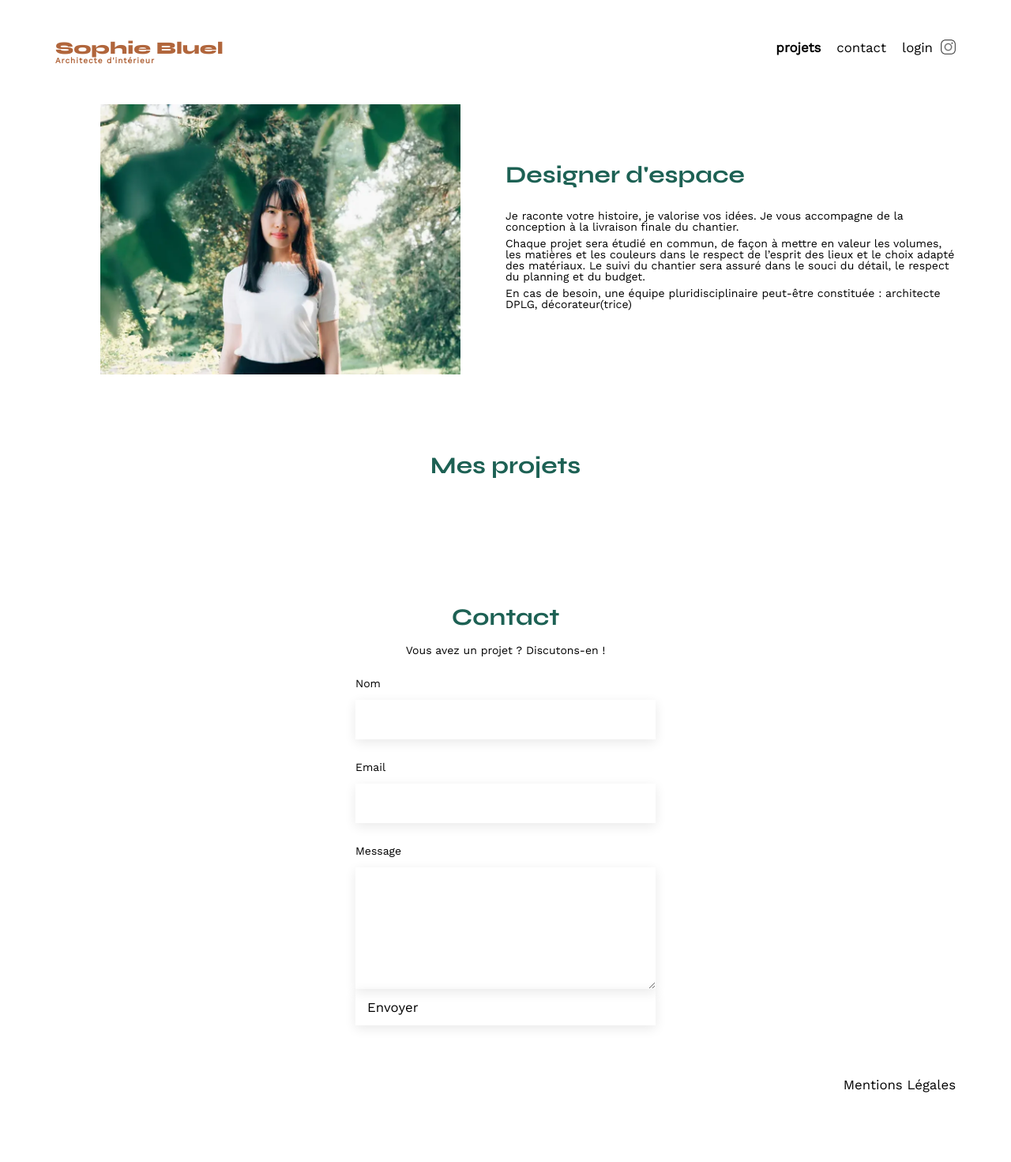
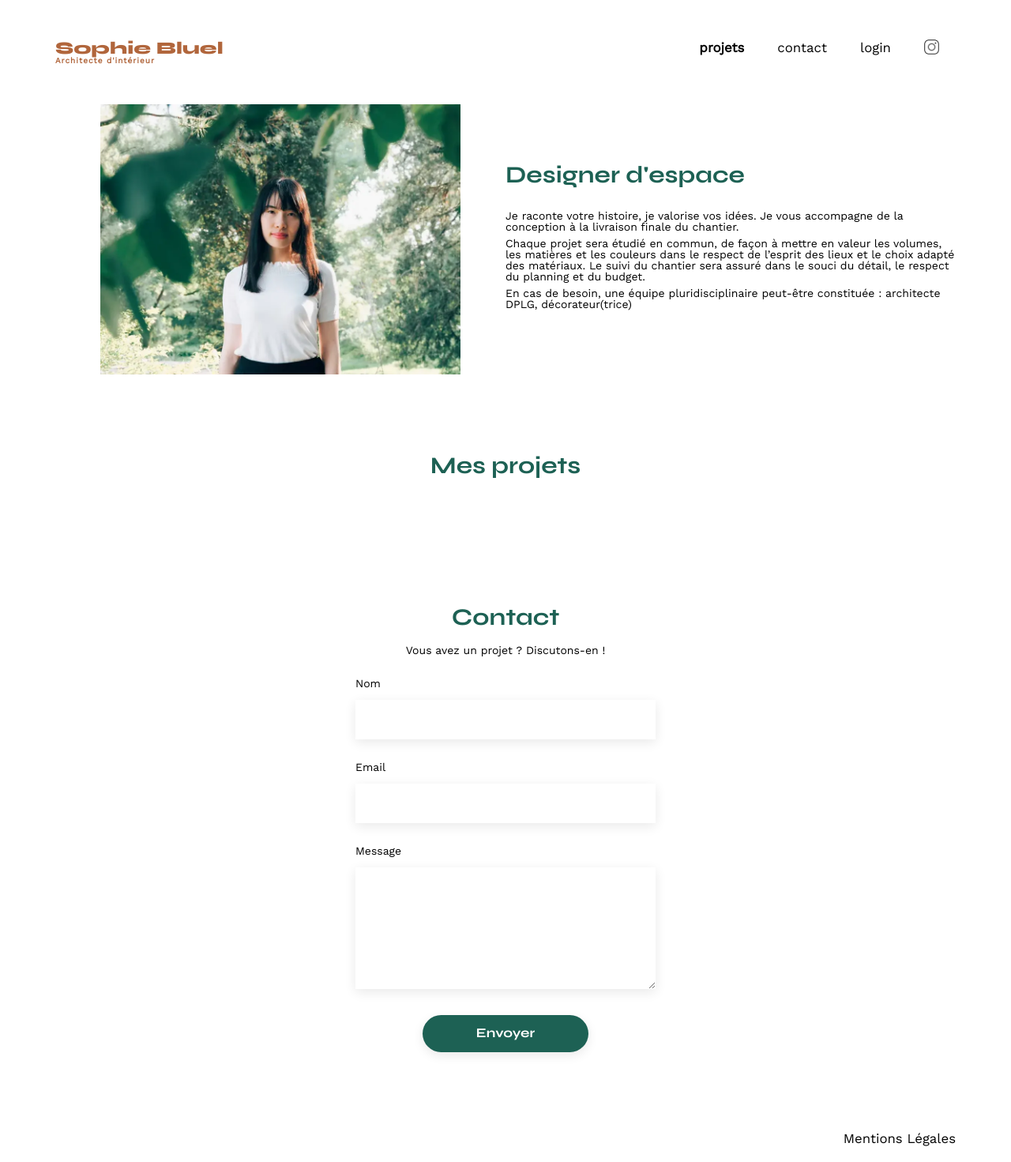
Before and after one commit to Anthony-g-dev/OC23-P6-SophieBluel, a plain HTML site: page index.html in a window 1280 px wide. Shown: the whole page at 79% size. Before the commit the page ends 1404 px from the top, so only its background shows below. Drawn offline with nearby package versions, Linux system fonts and the light colour scheme; no server answers.

Commit message:
💄Unified input styles & adjusted nav item spacing
Moved input[type=submit] styles from login.scss to main.scss for better style consolidation. Updated login.html to reference minified CSS files. Improved nav and input styling in main.scss and main.css, and removed redundant input styles from formContainer.

```diff
--- a/sass/login.scss
+++ b/sass/login.scss
@@ -1,18 +1,5 @@
 // IMPORTS
 @import "_vars";
-
-
-// ELEMENTS
-input[type="submit"] {
-	font-family: 'Syne';
-	font-weight: 700;
-	color: white;
-	background-color: $DeepBottleGreen;
-	margin : 2em auto;
-	width: 180px;
-	text-align: center;
-	border-radius: 60px ;
-}
 
 
 // CLASSES
--- a/sass/main.scss
+++ b/sass/main.scss
@@ -59,17 +59,36 @@ nav ul {
 	display: flex;
 	align-items: center;
 	list-style-type: none;
-
+	gap: 42px;
+	&:last-child {
+		margin-right: 21px;
+	}
 }
 
 nav a {
-	padding: 0 10px;
 	font-size: 1.2em;
 	cursor: pointer;
 }
 
 a:hover {
 	color: $WindsorTan;
+}
+
+input {
+	padding: 15px;
+	font-size: 1.2em;
+	border: none;
+	box-shadow: 0px 4px 14px rgba(0, 0, 0, 0.09);
+	&[type=submit] {
+		font-family: 'Syne';
+		font-weight: 700;
+		color: white;
+		background-color: $DeepBottleGreen;
+		margin : 2em auto;
+		width: 180px;
+		text-align: center;
+		border-radius: 60px;
+	}
 }
 
 footer {
@@ -96,12 +115,6 @@ footer nav a {
 		text-align: left;
 		display: flex;
 		flex-direction: column;
-	}
-	input {
-		padding: 15px;
-		font-size: 1.2em;
-		border: none;
-		box-shadow: 0px 4px 14px rgba(0, 0, 0, 0.09);
 	}
 	label {
 		margin: 2em 0 1em 0;
```
Also changed, not shown: login.html (+3 -3 lines), css/login.css, css/login.min.css, css/main.css, css/main.min.css.
